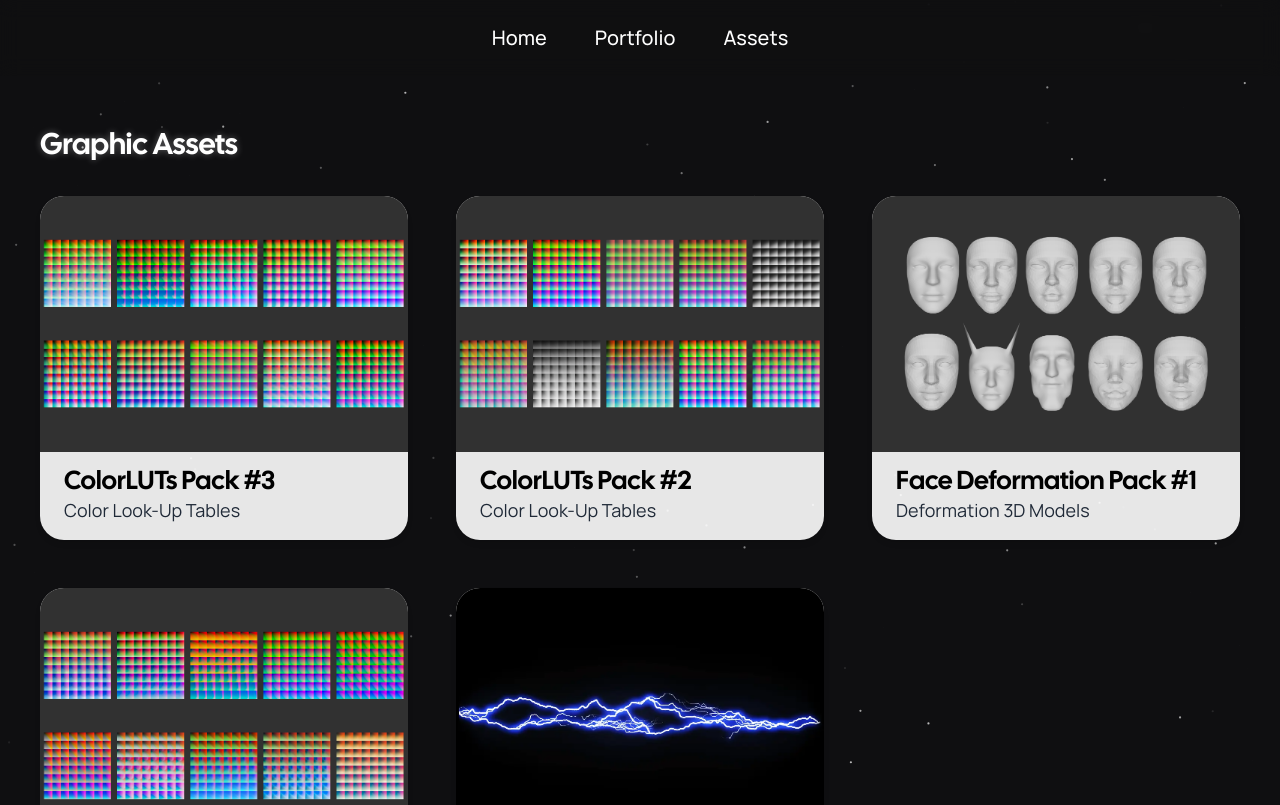
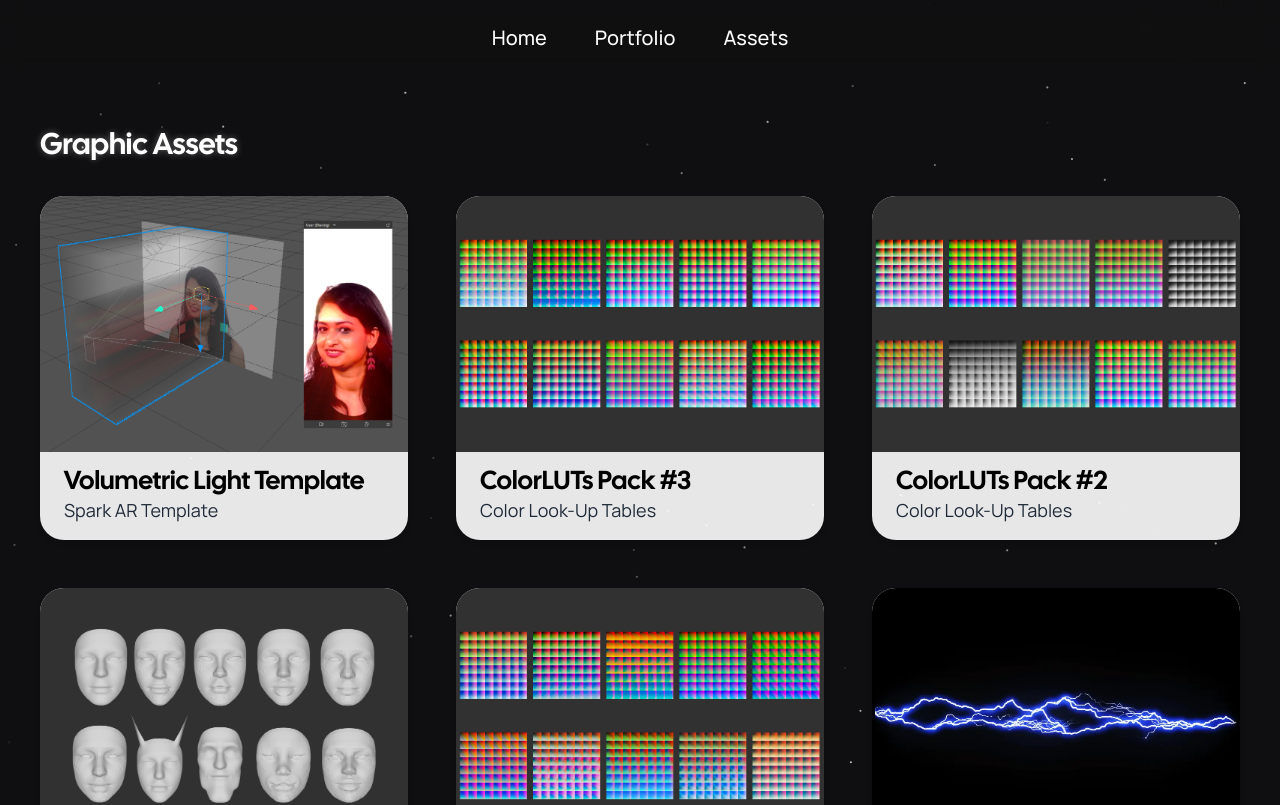
Before and after one commit to xicko/dashnyam, a Next.js app: page /assets in a window 1280 px wide. Shown: the top 805 px of the page. Built offline with nearby package versions, Linux system fonts and the light colour scheme.

Commit message:
added volumetric light asset

```diff
--- a/pages/assets.tsx
+++ b/pages/assets.tsx
@@ -23,6 +23,16 @@ const GraphicAssetsPage: React.FC = () => {
     // { id: '6', title: 'Graphic 6', previewUrl: '/null.webp', shortDescription:'Description 6', fullDescription: 'Description 6', downloadUrl: '/pathto4' },
     // { id: '5', title: 'Graphic 5', previewUrl: '/null.webp', shortDescription:'Description 5', fullDescription: 'Description 5', downloadUrl: '/pathto4' },
     // { id: '4', title: 'Graphic 4', previewUrl: '/null.webp', shortDescription:'Description 4', fullDescription: 'Description 4', downloadUrl: '/pathto4' },
+    {
+      id: "6",
+      title: "Volumetric Light Template",
+      previewImg: "/assets/volumetriclight.webp",
+      fullImg: "/assets/fullimg/volumetriclight.webp",
+      shortDescription: "Spark AR Template",
+      fullDescription:
+        "Contains 1x Volumetric Light Template for Spark AR, and three variations of 3D plane model, each having different plane count. How to Use: Download the .zip file, open the .arprojpkg file in Spark AR, and modify the template to your liking. The template includes three plane models with 32, 64, and 128 planes respectively. The quality of the volumetric light is better with more plane count, but comes at a cost of performance lag on low-end devices, therefore 64 planes is recommended.",
+      downloadUrl: "https://dl.dashnyam.com/VolumetricLight-dashnyam.zip",
+    },
     {
       id: "5",
       title: "ColorLUTs Pack #3",
@@ -173,6 +183,7 @@ const GraphicAssetsPage: React.FC = () => {
                   <img
                     src={selectedAsset.fullImg}
                     alt={selectedAsset.title}
+                    draggable={false}
                     className="mb-4 rounded-xl md:w-[300px] md:h-[200px]"
                   />
 
```
Also changed, not shown: public/assets/fullimg/volumetriclight.webp (added), public/assets/volumetriclight.webp (added).
